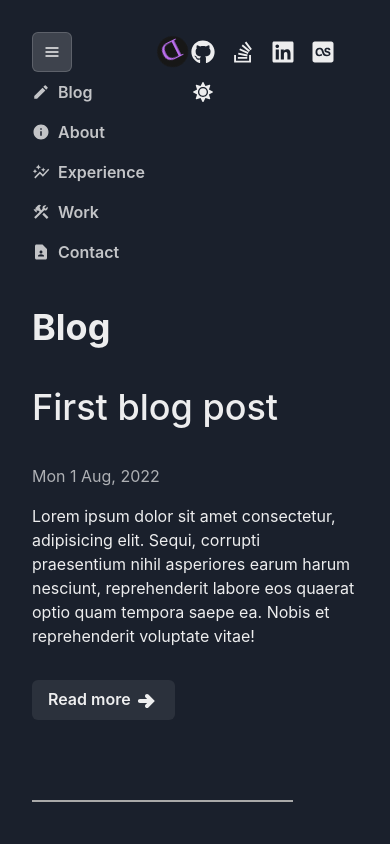
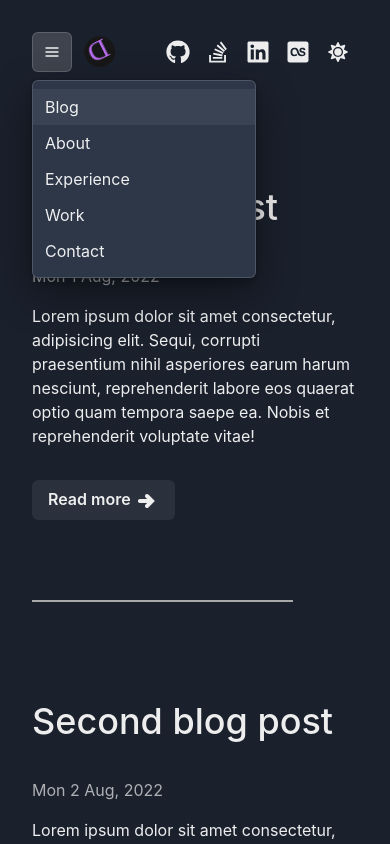
Before and after one commit to danielsteman/vite-blog, a React (Vite) app: page / in a window 390 px wide. Both pictures are taken after a click on the button 52 px from the left and 52 px from the top of the page. Shown: the top 844 px of the page. Built offline with nearby package versions, Linux system fonts and the light colour scheme.

Commit message:
:sparkles: added mobile menu

```diff
--- a/src/components/SideMenu.tsx
+++ b/src/components/SideMenu.tsx
@@ -1,6 +1,6 @@
 import React, { useState } from 'react';
 import {
-  Flex, IconButton, Menu, MenuButton, useMediaQuery,
+  Flex, IconButton, Menu, MenuButton, MenuItem, MenuList, useMediaQuery,
 } from '@chakra-ui/react';
 import {
   MdInfo, MdAutoGraph, MdConstruction, MdContactPage, MdEdit,
@@ -15,6 +15,7 @@ const SideMenu = () => {
     <Flex flexDirection="column">
       <Menu>
         {isMobile ? (
+          <Menu>
             <MenuButton
               w={1} // workaround to fix width
               as={IconButton}
@@ -22,9 +23,15 @@ const SideMenu = () => {
               variant="outline"
               onClick={() => setOpen(!open)}
             />
-        ) : null}
-        {!isMobile || (isMobile && open)
-          ? (
+            <MenuList w="fit-content">
+              <MenuItem as="a" href="blog">Blog</MenuItem>
+              <MenuItem as="a" href="about">About</MenuItem>
+              <MenuItem as="a" href="experience">Experience</MenuItem>
+              <MenuItem as="a" href="work">Work</MenuItem>
+              <MenuItem as="a" href="contact">Contact</MenuItem>
+            </MenuList>
+          </Menu>
+        ) : (
           <Menu>
             <SideMenuButton icon={MdEdit} text="Blog" url="blog" />
             <SideMenuButton icon={MdInfo} text="About" url="about" />
@@ -32,7 +39,8 @@ const SideMenu = () => {
             <SideMenuButton icon={MdConstruction} text="Work" url="work" />
             <SideMenuButton icon={MdContactPage} text="Contact" url="contact" />
           </Menu>
-          ) : null}
+        )}
+
       </Menu>
     </Flex>
 
```
Lines whose indentation alone changed are shown as unchanged.
